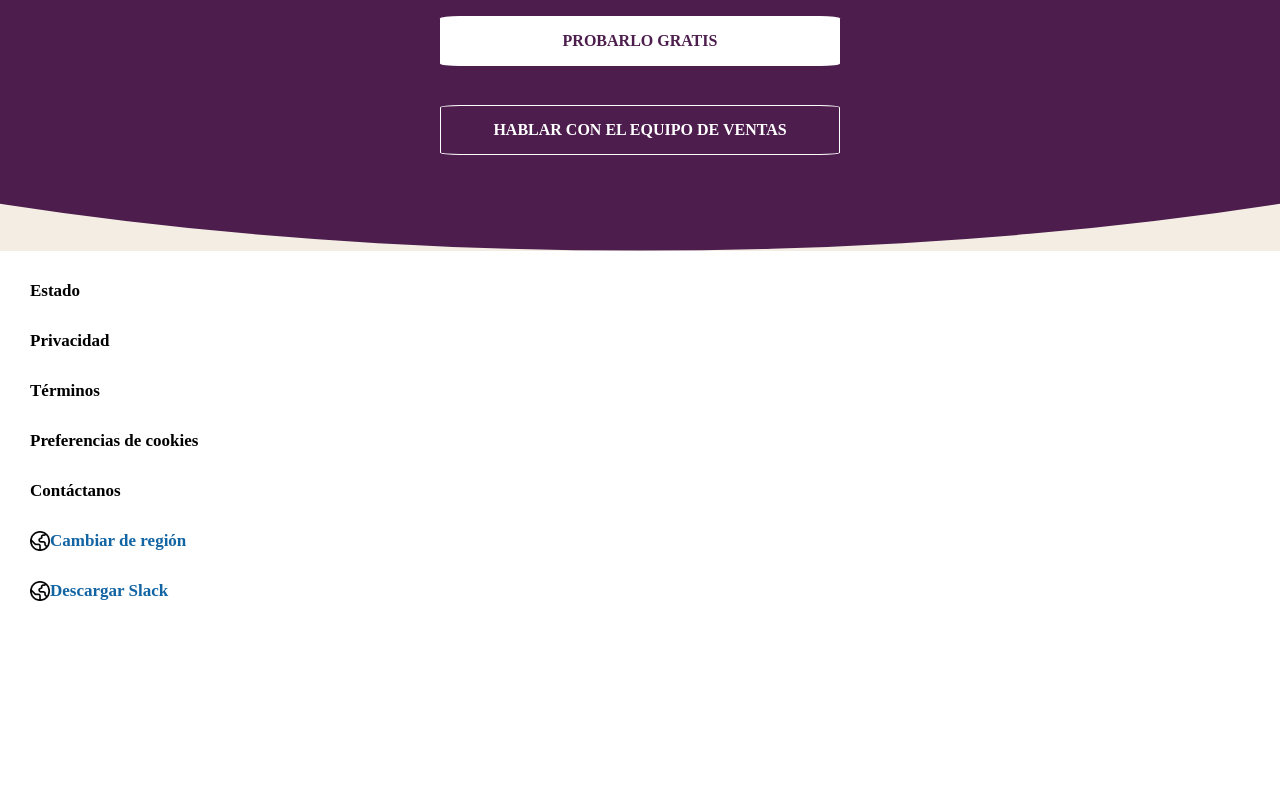
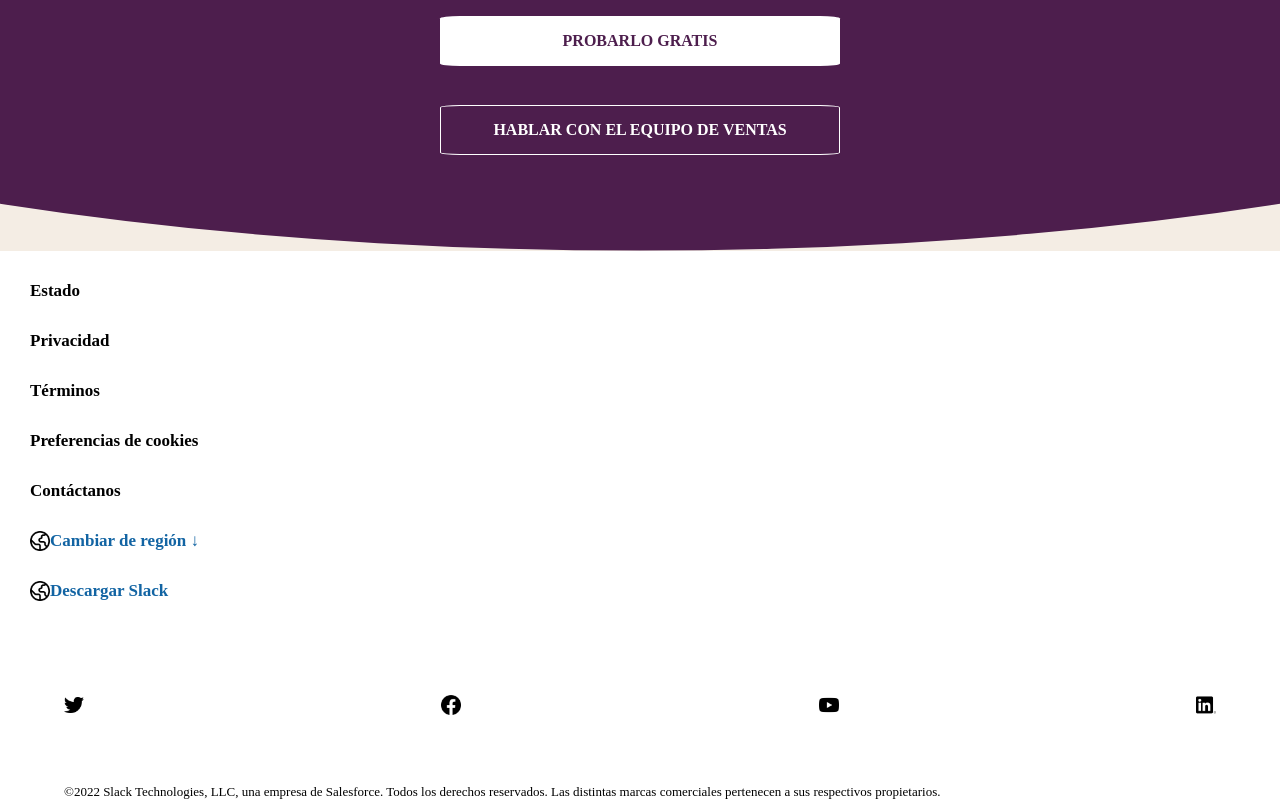
Before and after one commit to marcosffvv/web-slack, a plain HTML site: page index.html in a window 1280 px wide. Shown: the part 8518-9318 px from the top of the page. Before the commit the page ends 9149 px from the top, so only its background shows below. Drawn offline with Linux system fonts and the light colour scheme.

Commit message:
primer committ

```diff
--- a/index.html
+++ b/index.html
@@ -120,23 +120,24 @@
                 <li class="f--list"><strong>Contáctanos</strong></li>
 
                 <li class="f--list">
-
-                    <div>
                         <img src="./assets/world.png" alt="#">
-                        <a href="#"><strong>Cambiar de región</strong></a>
-                    </div>
-
+                        <a href="#"><strong>Cambiar de región ↓</strong></a>
                 </li>
-
                 <li class="f--list">
-
-                    <div>
                         <img src="./assets/world.png" alt="#">
                         <a href="#"><strong>Descargar Slack</strong></a>
-                    </div>
-
                 </li>
             </ul>
+
+            <ul class="f_second">
+                <li><img src="./assets/twitter.png" alt="#"></li>
+                <li><img src="./assets/facebook.png" alt="#"></li>
+                <li><img src="./assets/youtube.png" alt="#"></li>
+                <li><img src="./assets/linkedin.png" alt="#"></li>
+            </ul>
+            <div class="f_third">
+                <p>©2022 Slack Technologies, LLC, una empresa de Salesforce. Todos los derechos reservados. Las distintas marcas comerciales pertenecen a sus respectivos propietarios.</p>
+            </div>
         </div>
     </footer>
 </body>
--- a/style/_footer.scss
+++ b/style/_footer.scss
@@ -8,23 +8,32 @@
 .f{
     font-size: 17px;
     display: flex;
+    flex-direction: column;
+
+    &--list{
+        display: flex;
+        margin: 30px;
+    }
+
+    &_second{
+        margin: 5%;
+        display: flex;
+        align-items: center;
+        justify-content: space-between;
+    }
 
     img{
         width: 20px;
         height: 20px;
-        color: #1264a3;
     }
 
     a{
         color: #1264a3;
     }
 
-    div{
-        display: flex;
-        align-items: center;
-    }
-
-    &--list{
-        margin: 30px;
+    &_third{
+        margin-left: 5%;
+        margin-right: 5%;
+        font-size: 13px;
     }
 }
```
Also changed, not shown: assets/facebook.png (added), assets/linkedin.png (added), assets/twitter.png (added), assets/youtube.png (added), style.css, 1 other file.
